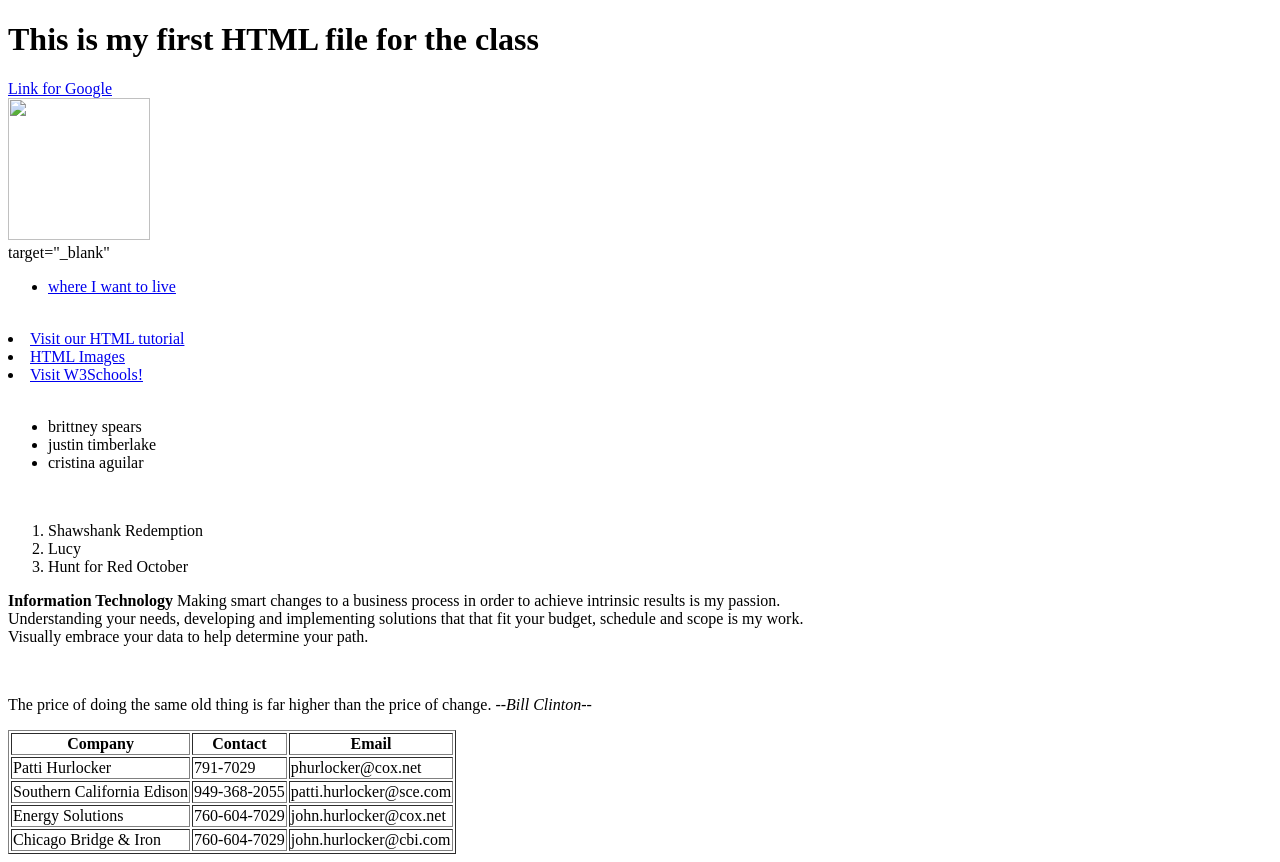
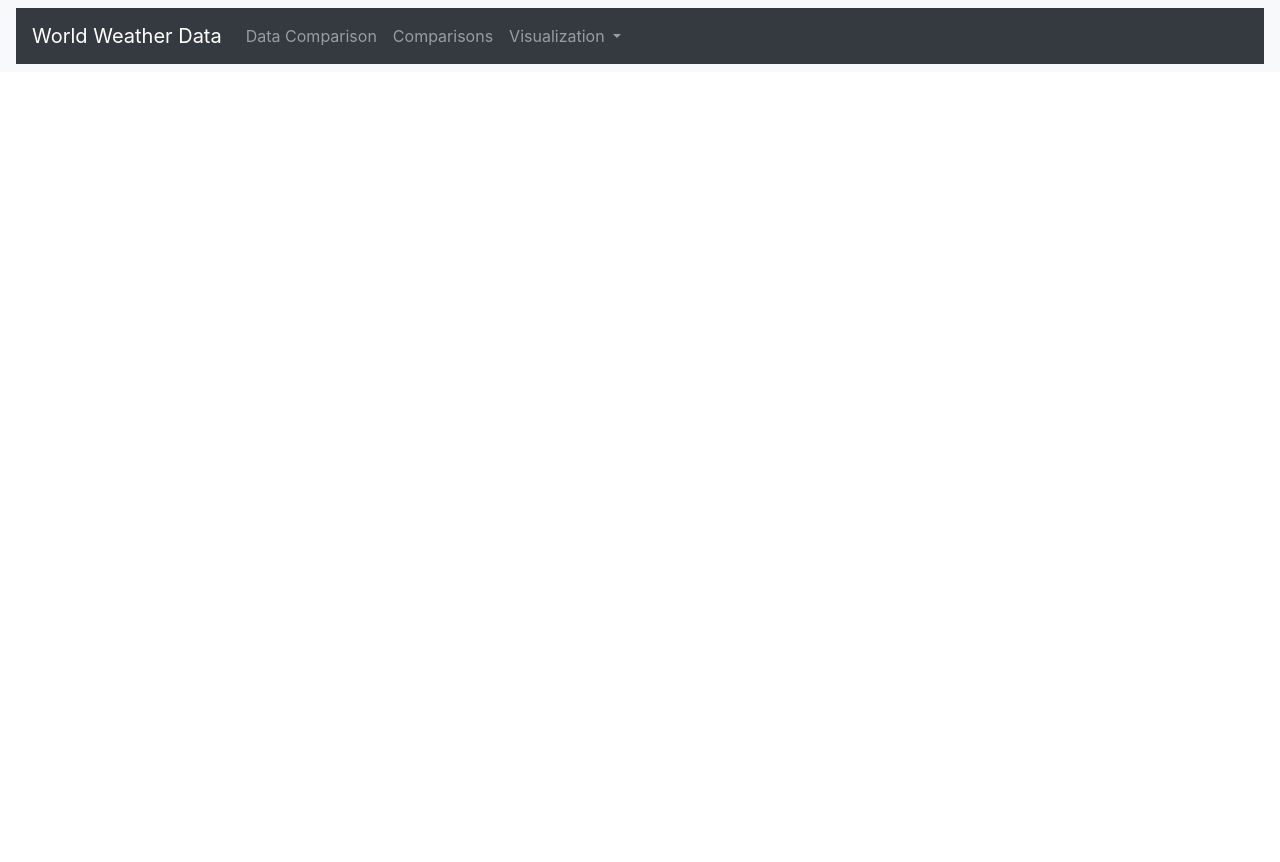
Before and after one commit to PAT-HURLCOKER/PAT-HURLCOKER.github.io, a plain HTML site: page index.html in a window 1280 px wide. After the commit the page ends 800 px from the top, so only its background shows below. Drawn offline with nearby package versions, Linux system fonts and the light colour scheme.

Commit message:
Add files via upload

```diff
--- a/index.html
+++ b/index.html
@@ -1,80 +1,60 @@
-<!Doctype html>
-<html>
+<!DOCTYPE html>
+<html lang="en">
+
+
 <head>
   <meta charset="UTF-8">
-    <title>First HTML</title>
+  <title>Data Analysis</title>
+
+  <!-- Bootstrap sources for browser size manipulation for CSS -->
+  <link rel="stylesheet" href="https://maxcdn.bootstrapcdn.com/bootstrap/4.1.3/css/bootstrap.min.css">
+
+  <!-- Google ajax api -- jQuery library -->
+  <script src="https://ajax.googleapis.com/ajax/libs/jquery/3.3.1/jquery.min.js"></script>
+
+  <!-- Cloudflare - ajax library Popper JS -->
+  <script src="https://cdnjs.cloudflare.com/ajax/libs/popper.js/1.14.3/umd/popper.min.js"></script>
+
+  <!-- Latest compiled JavaScript -->
+  <script src="https://maxcdn.bootstrapcdn.com/bootstrap/4.1.3/js/bootstrap.min.js"></script>
 
 </head>
 
 <body>
 
-    <h1> <strong>This is my first HTML file for the class</strong></h1>
-    <a href="https://www.google.com"> Link for Google</a>
-<br>
- <img src="C:\Users\patti\Pictures\cattastic_glasses.jpg" height="142" width="142"></img>
-<br>
+<!-- A grey horizontal navbar that becomes vertical on small screens -->
+<nav class="navbar navbar-expand-sm bg-light">
 
-<LINK> target="_blank"</Link>
-<br>
-<ul>
-<li><a href="http://www.tcrea.com"> where I want to live </a></li>
+        <!-- Links -->
+        <nav class="navbar navbar-expand-sm bg-dark navbar-dark col-md-12">
+                <!-- Brand -->
+                <a class="navbar-brand" href="#">World Weather Data</a>
+
+                <!-- Links -->
+                <ul class="navbar-nav">
+
+                  <li class="nav-item">
+                    <a class="nav-link" href="#">Data Comparison</a>
+                  </li>
+
+                  <li class="nav-item">
+                    <a class="nav-link" href="#">Comparisons</a>
+                  </li>
+
+                  <!-- Dropdown -->
+                  <li class="nav-item dropdown">
+                    <a class="nav-link dropdown-toggle" href="#" id="navbardrop" data-toggle="dropdown">
+                      Visualization
+                    </a>
+
+                    <div class="dropdown-menu">
+                      <a class="dropdown-item" href="https://m-manahan.github.io/plot1.html">Cloudiness</a>
+                      <a class="dropdown-item" href="https://m-manahan.github.io/plot2.html">Humidity</a>
+                      <a class="dropdown-item" href="https://m-manahan.github.io/plot3.html">Temperature</a>
+                      <a class="dropdown-item" href="https://m-manahan.github.io/plot4.html">Windspeed</a>
+                    </div>
+                  </li>
                 </ul>
-<br>
-<link>   </link>
-<li><a href="http://www.w3schools.com/html/">Visit our HTML tutorial</a></li>
-<li><a href="html_images.asp">HTML Images</a></li>
-<li><a href="http://www.w3schools.com/" target="_blank">Visit W3Schools!</a></li>
-<br>
-<ul>
-    <li> brittney spears</li>
-    <li> justin timberlake</li>
-    <li> cristina aguilar</li>
-</ul>
-
-<br>
-<ol>
-    <li> Shawshank Redemption</li>
-    <li> Lucy</li>
-    <li> Hunt for Red October</li>
-</ol>
-<p><b>Information Technology </b>
-  Making smart changes to a business process in order to achieve intrinsic results is my passion.  <br>
-  Understanding your needs, developing and implementing solutions that that fit your budget, schedule and scope is my work.  <br>
-  Visually embrace your data to help determine your path.     </p>
- <br>
- <p>
-  The price of doing the same old thing is far higher than the price of change.  <i>--Bill Clinton--</i>
-  </p>
-
-<table border="1">
-    <tr>
-      <th>Company</th>
-      <th>Contact</th>
-      <th>Email</th>
-    </tr>
-    <tr>
-      <td>Patti Hurlocker</td>
-      <td>791-7029</td>
-      <td>phurlocker@cox.net</td>
-    </tr>
-    <tr>
-      <td>Southern California Edison</td>
-      <td>949-368-2055</td>
-      <td>patti.hurlocker@sce.com</td>
-    </tr>
-     <tr>
-      <td>Energy Solutions</td>
-      <td>760-604-7029</td>
-      <td>john.hurlocker@cox.net</td>
-    </tr>
-    <tr>
-      <td>Chicago Bridge & Iron</td>
-      <td>760-604-7029</td>
-      <td>john.hurlocker@cbi.com</td>
-    </tr>
-  </table>
-
+              </nav>
 
 </body>
-
-</html>
--- /dev/null
+++ b/style.css
@@ -0,0 +1,64 @@
+
+
+/* navbar padding and background color */
+
+  /* navbar li's inline-block elements */
+  .navbar li
+    {
+    display: inline-block;
+    cursor: pointer;
+    border-radius: 5px;
+    }
+
+
+  /* navbar default link styles */
+  .navbar li a
+    {
+     text-decoration: none;
+    }
+
+
+  /* navbar .post element margin on 3 sides */
+  .post
+    {
+    margin-top: 50px;
+    margin-right: 100px;
+    margin-left: 100px;
+    }
+
+
+  #nav-select
+    {
+    visibility: hidden;
+    }
+
+
+  /* - NO (media queries to show the drop-down) hides the navbar when the screen is < 480 pixels */
+
+  @media (max-width: 480px)
+    {
+    .navbar li {
+      padding: 10px;
+    }
+
+
+    .post
+    {
+      margin-right: 30px;
+      margin-left: 30px;
+    }
+
+
+    .navbar ul
+    {
+      visibility: hidden;
+    }
+
+
+
+    #nav-select
+    {
+      visibility: visible;
+    }
+
+  }
```
Also changed, not shown: images/Latitude_vs_Cloudiness.png (added), images/Latitude_vs_Humidity.png (added), images/Latitude_vs_Temp.png (added), images/Latitude_vs_Windspeed.png (added), images/assets/images/Fig1.png (added), images/assets/images/Fig2.png (added), images/assets/images/Fig3.png (added), images/assets/images/Fig4.png (added), images/wxnrGsv-B3urh9HEnOadek7D3QuCSV6Eflh9P4-kR_s.jpg (added). Lines whose indentation alone changed are shown as unchanged.
